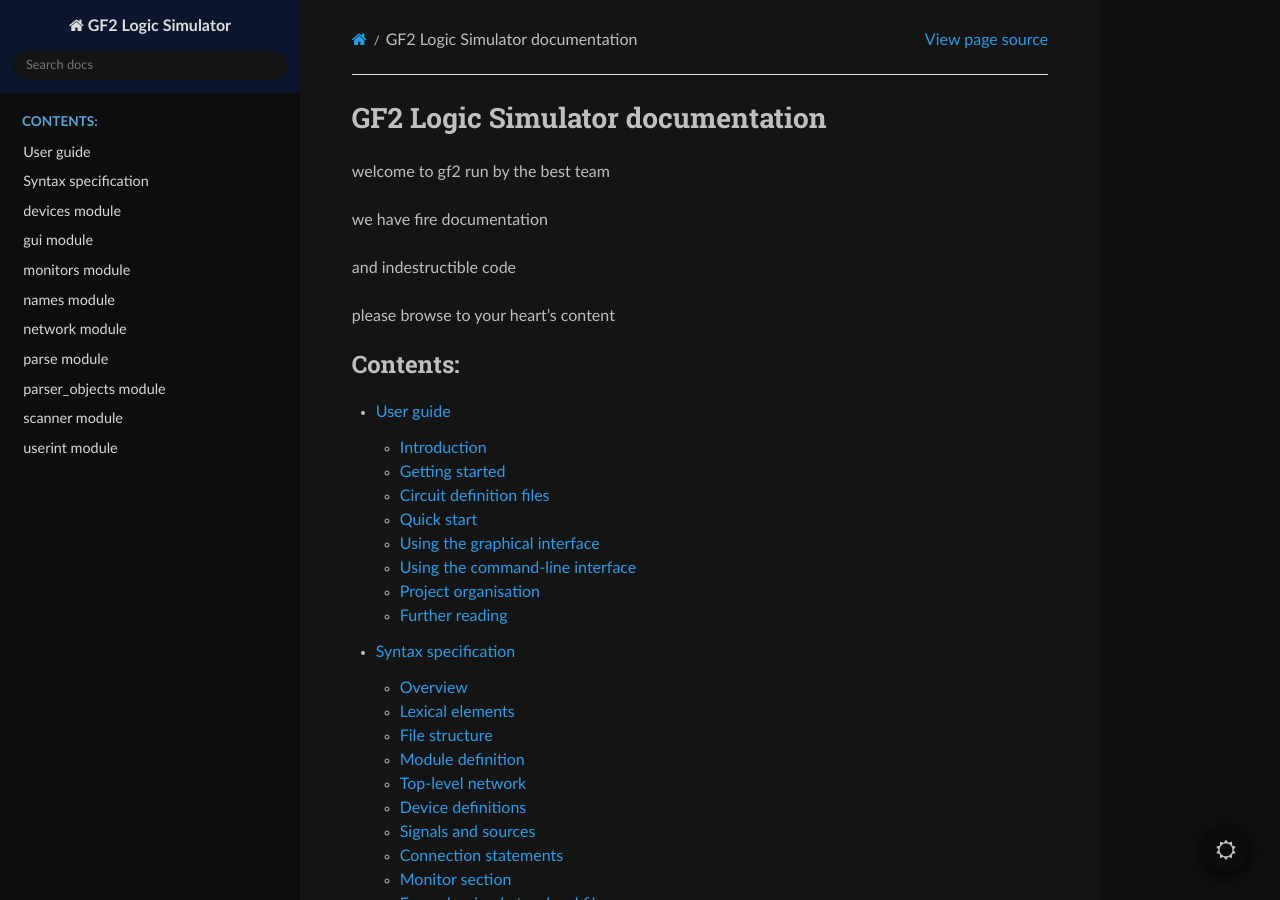
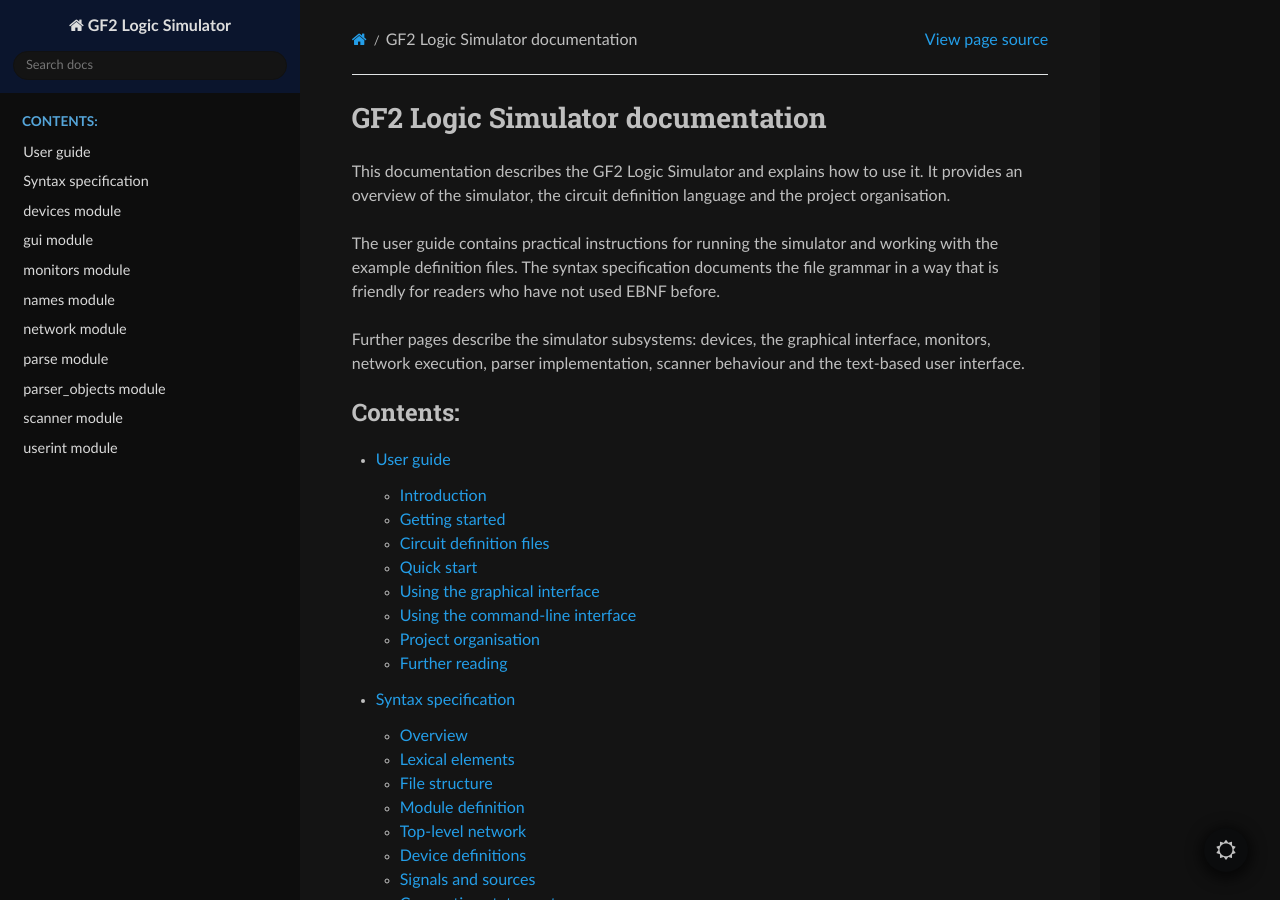
Before and after one commit to af854/logic_gate_simulator, a Sphinx documentation site: the page built from docs/source/index.rst, in a window 1280 px wide and 900 px high. Built offline with Sphinx 7.4.7 and the Read the Docs theme 3.1.0, drawn with Linux system fonts in a browser that asks for light colours.

Commit message:
drafted index.rst

```diff
--- a/docs/source/index.rst
+++ b/docs/source/index.rst
@@ -6,14 +6,18 @@
 GF2 Logic Simulator documentation
 =================================
 
-welcome to gf2 run by the best team
+This documentation describes the GF2 Logic Simulator and explains how to use it.
+It provides an overview of the simulator, the circuit definition language and
+the project organisation.
 
-we have fire documentation
+The user guide contains practical instructions for running the simulator and
+working with the example definition files. The syntax specification documents
+the file grammar in a way that is friendly for readers who have not used EBNF
+before.
 
-and indestructible code
-
-please browse to your heart's content
-
+Further pages describe the simulator subsystems: devices, the graphical
+interface, monitors, network execution, parser implementation, scanner behaviour
+and the text-based user interface.
 
 .. toctree::
    :maxdepth: 2
--- a/docs/source/syntax_spec.rst
+++ b/docs/source/syntax_spec.rst
@@ -1,7 +1,7 @@
 Syntax specification
 ========================================
 
-This document describes the GF2 circuit definition language using the simulator's
+This document describes the logic simulator's circuit definition language using the simulator's
 formal grammar. It is unlikely that you will have coded with this grammar before. The
 format is straightforward: the scanner recognises names, numbers and symbols,
 then the parser checks that the file follows the grammar rules shown here.
@@ -238,7 +238,7 @@ Notes
 Formal grammar summary
 ----------------------
 
-The formal grammar rules are:
+The formal grammar rules in Extended Backus-Naur Form, or EBNF, are:
 
 .. code-block:: text
 
```
